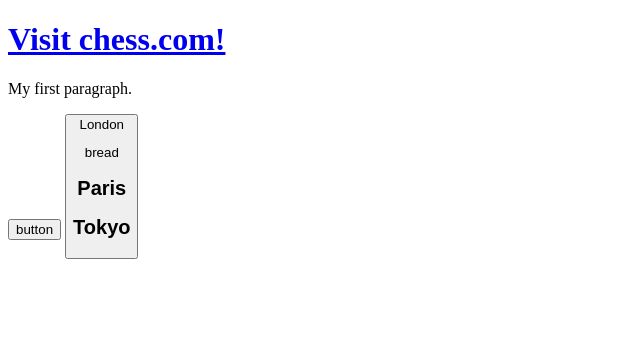
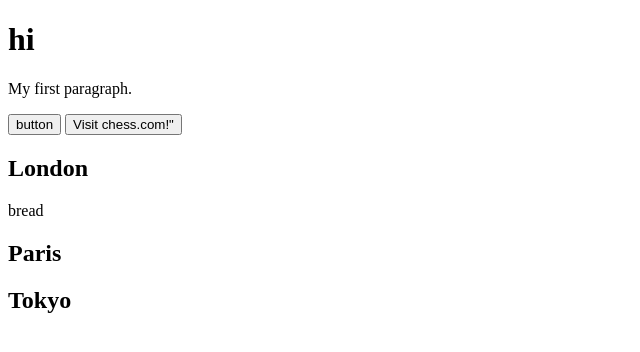
Before and after one commit to slvrisy/slvrisy.github.io, a plain HTML site: page index.html in a window 1280 px wide. Shown: the whole page, without its empty margins (0-640 px from the left). Drawn offline with Linux system fonts and the light colour scheme.

Commit message:
Update index.html

```diff
--- a/index.html
+++ b/index.html
@@ -5,10 +5,11 @@
 </head>
 <body>
 
-<h1><a href="https://www.chess.com/">Visit chess.com!</a></h1>
+<h1> hi </h1>
 <p>My first paragraph.</p>
 <button>button</button>
-  <button onclick="alert
+  <button onclick="<a href="https://www.chess.com/">Visit chess.com!</a>"</button>
+
 <h2 class="city main">London</h2>
   <p>bread</p>
 <h2 class="city">Paris</h2>
```
